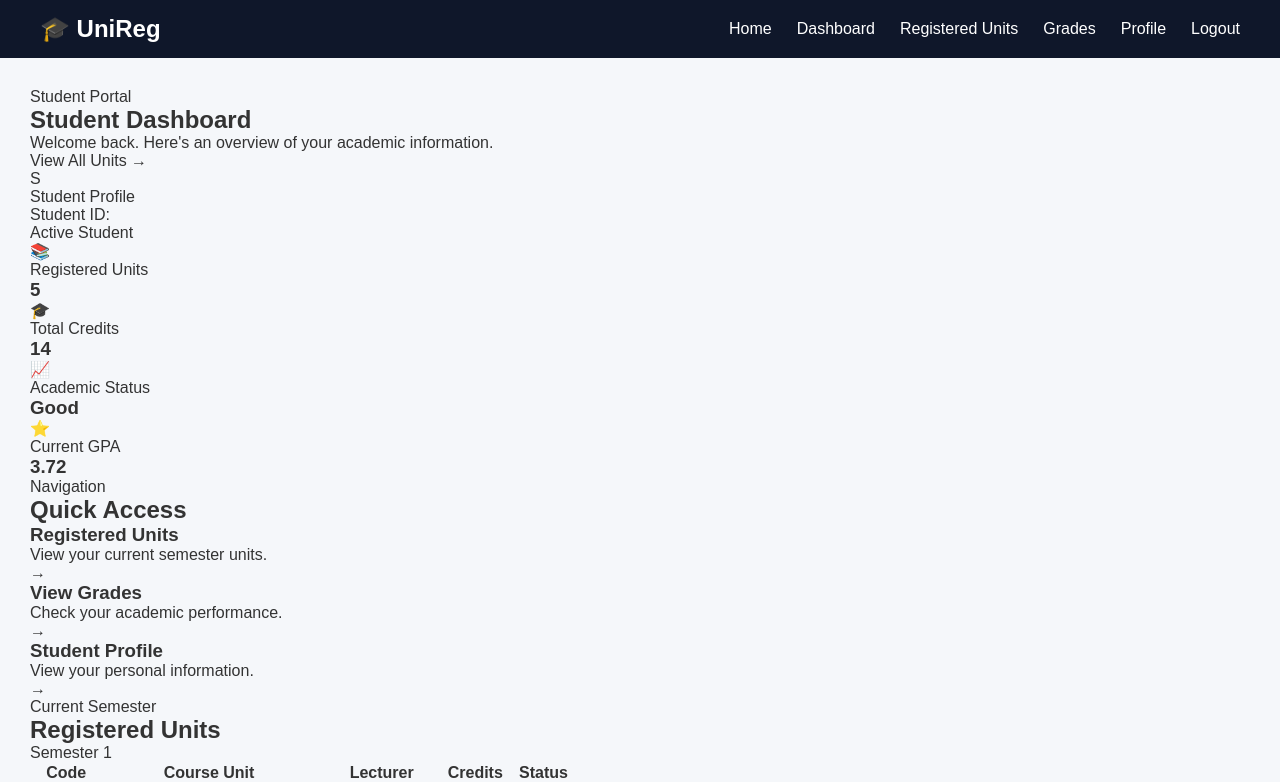
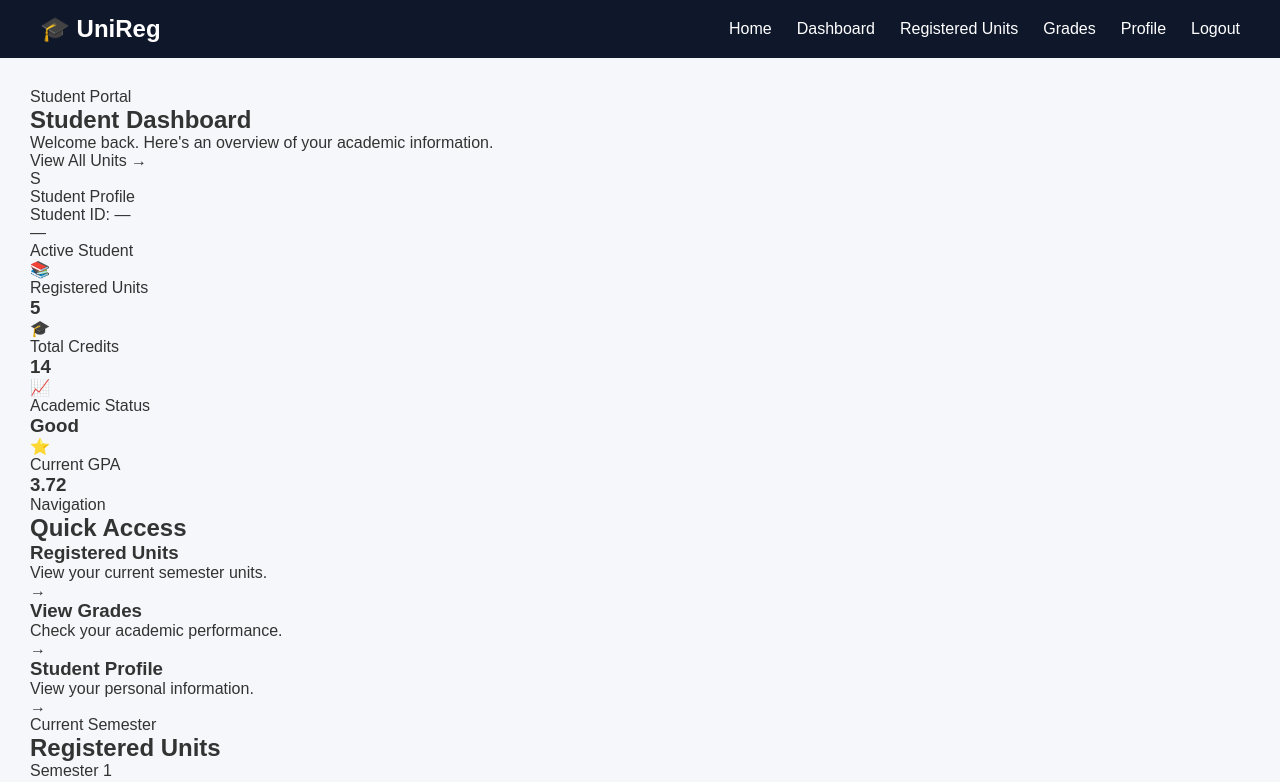
Before and after one commit to codewith411/student-grade-portal, a React (Vite) app: page /dashboard in a window 1280 px wide. Shown: the top 782 px of the page. Built offline with nearby package versions, Linux system fonts and the light colour scheme.

Commit message:
fix: handle missing default export in student data import

```diff
--- a/src/components/StudentCard.jsx
+++ b/src/components/StudentCard.jsx
@@ -1,4 +1,11 @@
-import student from "../data/student";
+import * as StudentModule from "../data/student";
+
+const student = StudentModule.default ?? StudentModule.student ?? {
+  name: "John Doe",
+  registrationNumber: "SCT221-0123/2023",
+  studentId: "SCT221-0123/2023",
+  programme: "Bachelor of Computer Science",
+};
 
 function StudentCard() {
   return (
@@ -13,11 +20,12 @@ function StudentCard() {
         <h2>{student.name}</h2>
 
         <p className="student-id">
-          Student ID: {student.studentId}
+          Student ID:{" "}
+          {student.registrationNumber || student.studentId || student.id || "—"}
         </p>
 
         <p className="student-program">
-          {student.programme}
+          {student.programme || student.program || "—"}
         </p>
       </div>
 
```
